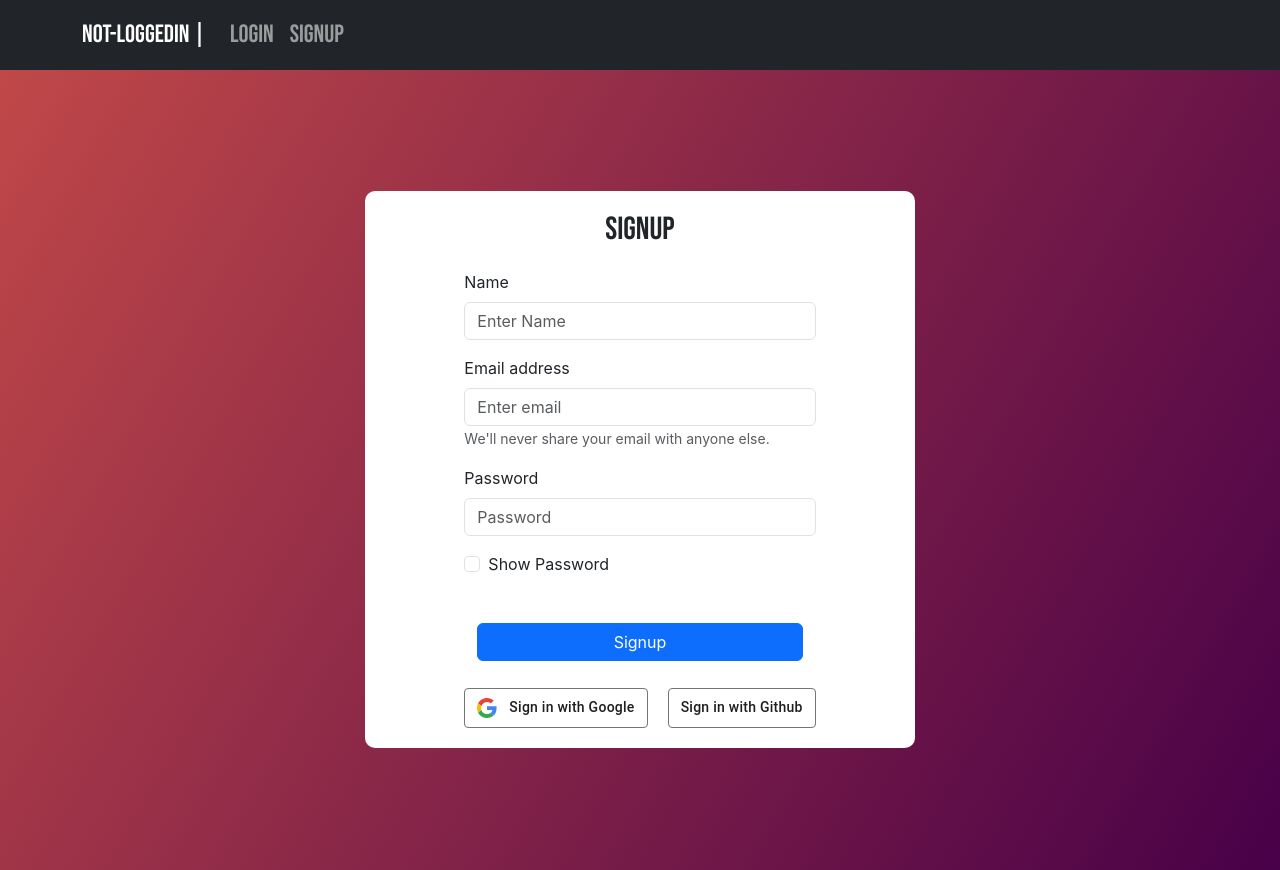
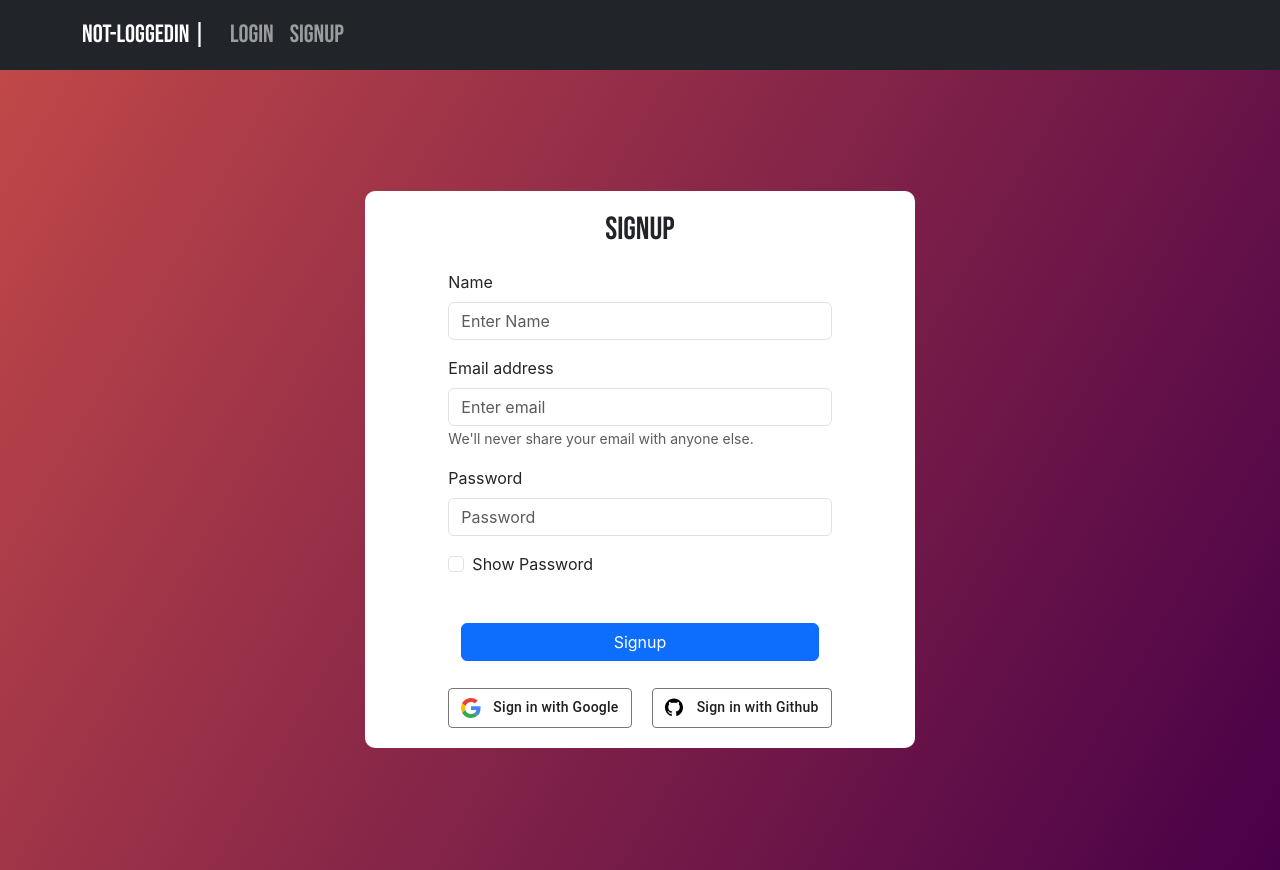
Before and after one commit to Mridulbirla13/JWT-REACT, a React (Create React App) app: page /register in a window 1280 px wide. Built offline with nearby package versions, Linux system fonts and the light colour scheme; a web font is replaced by a local one.

Commit message:
Hogya finally

```diff
--- a/src/pages/auth/GitHubButton.js
+++ b/src/pages/auth/GitHubButton.js
@@ -17,10 +17,9 @@
             <button className="gsi-material-button" style={buttonStyle} onClick={handleGitHubLogin}>
                 <div className="gsi-material-button-state"></div>
                 <div className="gsi-material-button-content-wrapper">
-                    <div className="git-material-button-icon">
-                        <svg version="1.1" xmlns="http://www.w3.org/2000/svg" viewBox="0 0 48 48" xmlnsXlink="http://www.w3.org/1999/xlink" style={{ display: 'block' }}>
-                            <path fill="#000000" d="M12 0c-6.627 0-12 5.373-12 12 0 5.302 3.438 9.8 8.205 11.387.6.112.823-.261.823-.577v-2.26c-3.338.723-4.042-1.618-4.042-1.618-.546-1.387-1.334-1.758-1.334-1.758-1.091-.745.083-.73.083-.73 1.205.084 1.838 1.24 1.838 1.24 1.07 1.833 2.807 1.303 3.492.998.108-.776.417-1.304.76-1.604-2.665-.3-5.466-1.332-5.466-5.93 0-1.31.465-2.383 1.236-3.22-.123-.302-.536-1.523.117-3.176 0 0 1.008-.322 3.3 1.23.958-.267 1.98-.4 3-.405 1.02.005 2.042.138 3 .405 2.29-1.552 3.297-1.23 3.297-1.23.656 1.653.243 2.874.12 3.176.77.837 1.234 1.91 1.234 3.22 0 4.61-2.805 5.627-5.476 5.922.43.373.817 1.104.817 2.225v3.31c0 .318.218.693.825.575 4.76-1.588 8.194-6.086 8.194-11.388 0-6.627-5.373-12-12-12z" />
-
+                    <div className="gsi-material-button-icon" style={{ height: '30px' }}>
+                        <svg version="1.1" xmlns="http://www.w3.org/2000/svg" viewBox="0 0 24 19" width="18" height="25" style={{ display: 'block' }}>
+                            <path fill="#000000" d="M12 0c-6.626 0-12 5.373-12 12 0 5.302 3.438 9.8 8.207 11.387.599.111.793-.261.793-.577v-2.234c-3.338.726-4.033-1.416-4.033-1.416-.546-1.387-1.333-1.756-1.333-1.756-1.089-.745.083-.729.083-.729 1.205.084 1.839 1.237 1.839 1.237 1.07 1.834 2.807 1.304 3.492.997.107-.775.418-1.305.762-1.604-2.665-.305-5.467-1.334-5.467-5.931 0-1.311.469-2.381 1.236-3.221-.124-.303-.535-1.524.117-3.176 0 0 1.008-.322 3.301 1.23.957-.266 1.983-.399 3.003-.404 1.02.005 2.047.138 3.006.404 2.291-1.552 3.297-1.23 3.297-1.23.653 1.653.242 2.874.118 3.176.77.84 1.235 1.911 1.235 3.221 0 4.609-2.807 5.624-5.479 5.921.43.372.823 1.102.823 2.222v3.293c0 .319.192.694.801.576 4.765-1.589 8.199-6.086 8.199-11.386 0-6.627-5.373-12-12-12z" />
                         </svg>
                     </div>
                     <span className="gsi-material-button-contents">Sign in with Github</span>
--- a/src/pages/auth/button.css
+++ b/src/pages/auth/button.css
@@ -82,7 +82,7 @@
     opacity: 38%;
   }
 
-  .gsi-material-button:disabled .gsi-material-button-icon .git-material-button-icon {
+  .gsi-material-button:disabled .gsi-material-button-icon{
     opacity: 38%;
   }
 
--- a/src/pages/dashboard/Dashboard.css
+++ b/src/pages/dashboard/Dashboard.css
@@ -5,31 +5,33 @@
     display: flex;
     justify-content: center;
     align-items: center;
+    overflow-y: auto; /* Enable vertical scrolling */
   }
 
   .dashboard-head {
     font-family: "Bebas Neue", sans-serif;
-    text-align: center; /* Center align heading */
-    margin-bottom: 20px; /* Add margin bottom for spacing */
+    text-align: center;
+    margin-bottom: 20px;
   }
 
   .dashboard-box {
     background-color: white;
     padding: 20px;
     border-radius: 10px;
-    width: 90%; /* Adjusted width for responsiveness */
-    max-width: 800px; /* Set maximum width for larger screens */
+    width: 90%;
+    max-width: 800px;
+    overflow-y:scroll; /* Hide overflow beyond max-width */
   }
 
   @media (max-width: 992px) {
     .dashboard-box {
-      width: 95%; /* Adjust width for medium screens */
+      width: 95%;
     }
   }
 
   @media (max-width: 768px) {
     .dashboard-box {
-      width: 100%; /* Full width for small screens */
-      padding: 15px; /* Decrease padding for smaller screens */
+      width: 100%;
+      padding: 15px;
     }
   }
```
